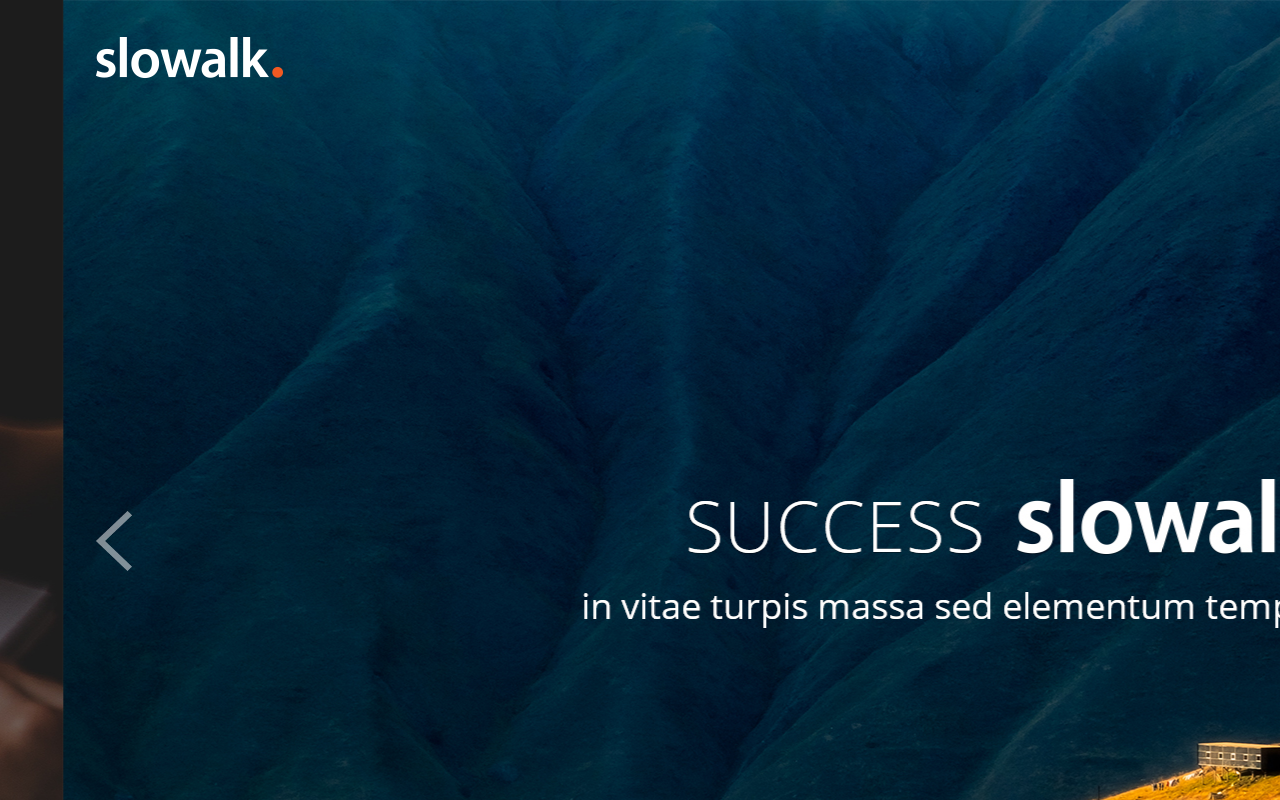
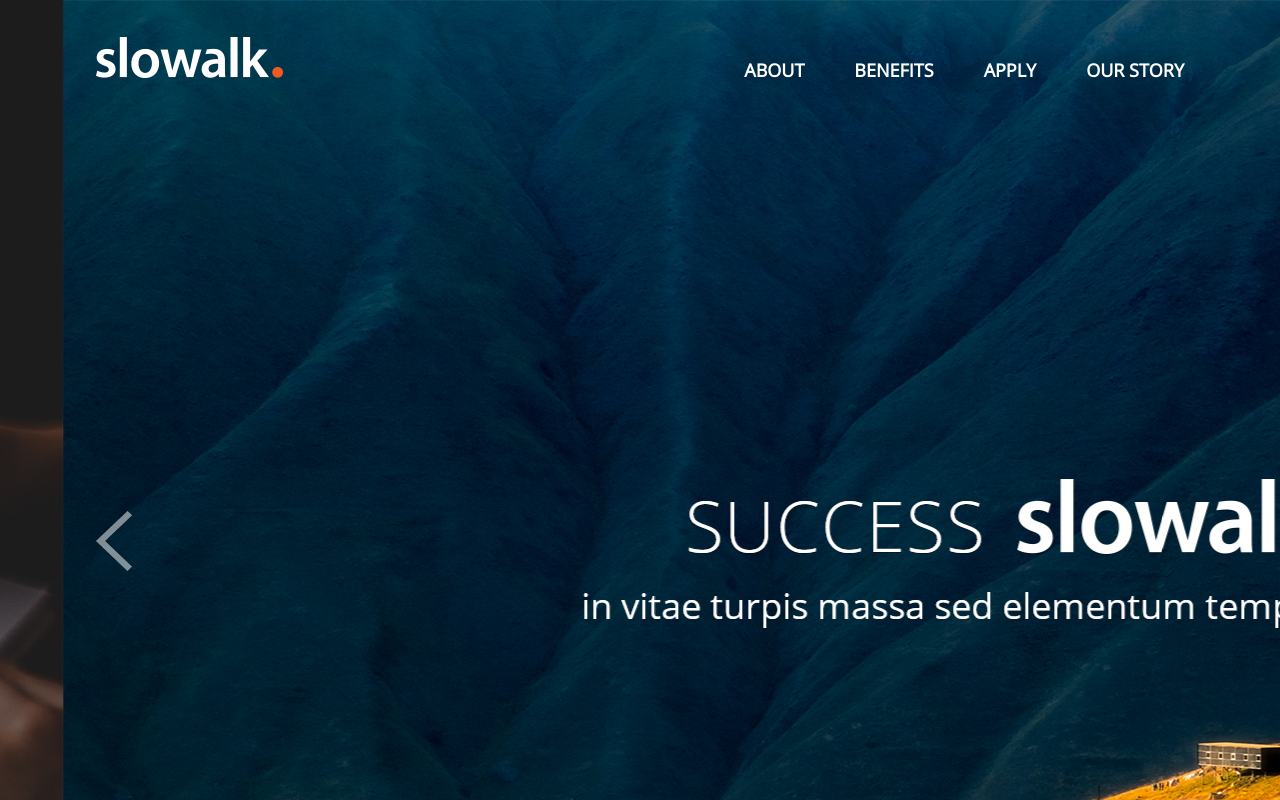
Before and after one commit to DB-Yoon/react-onepage-site-template, a React (Create React App) app: page / in a window 1280 px wide. Shown: the top 800 px of the page. Built offline with nearby package versions, Linux system fonts and the light colour scheme.

Commit message:
width:1920px fix modified

```diff
--- a/src/styles/Common.css
+++ b/src/styles/Common.css
@@ -5,7 +5,7 @@
 @import "~slick-carousel/slick/slick.css";
 @import "~slick-carousel/slick/slick-theme.css";
 
-body{  background:#f1f3f5; font-family:'Open Sans', sans-serif; font-size:15px; color:#000; max-width:1920px; width:1920px; }
+body{  background:#f1f3f5; font-family:'Open Sans', sans-serif; font-size:15px; color:#000; }
 
 h1,h2,h3,h4,h5,h6{ font-weight:700; line-height:1.2; }
 h1{ font-size:48px; color:#4c4c4c; line-height:0.8; }
@@ -27,7 +27,7 @@ input::placeholder{ color:#cccccc; }
 .clearfix:after{ clear:both; }
 
 /* 헤더 컴포넌트 CSS */
-.header{ width:1920px; position:fixed; z-index:10; }
+.header{ width:100%; position:fixed; z-index:10; }
 .header.header-opacity{ background:rgba(0, 0, 0, 0); transition:.5s ease; }
 .header.header-full{ background:rgba(0, 0, 0, 0.8); transition:.5s ease; }
 .header .header-logo,
@@ -40,7 +40,7 @@ input::placeholder{ color:#cccccc; }
 .header .header-cus-menu ul li a{ font-weight:bold; font-size:18px; }
 .header .header-cus-menu ul li a.active{ color:#f15922; }
 
-.container{ max-width:1920px; width:100%; }
+.container{ width:1920px; }
 
 /* 컬럼 두개 컴포넌트 CSS */
 .col-two{ display:table; margin:0 auto; }
@@ -83,7 +83,7 @@ input::placeholder{ color:#cccccc; }
 .post-three .post .post-link a{ color:#333333; text-align:left; font-weight:700; }
 
 /* 푸터 컴포넌트 CSS */
-.footer{ position:relative; background:#fff; padding:60px 0 142px 0;}
+.footer{ position:relative; background:#fff; padding:60px 0 142px 0; width:1920px; }
 .footer a{ color:#000; }
 .footer p{ margin-top:10px; font-size:14px; word-wrap:break-word; }
 .footer p,
```
